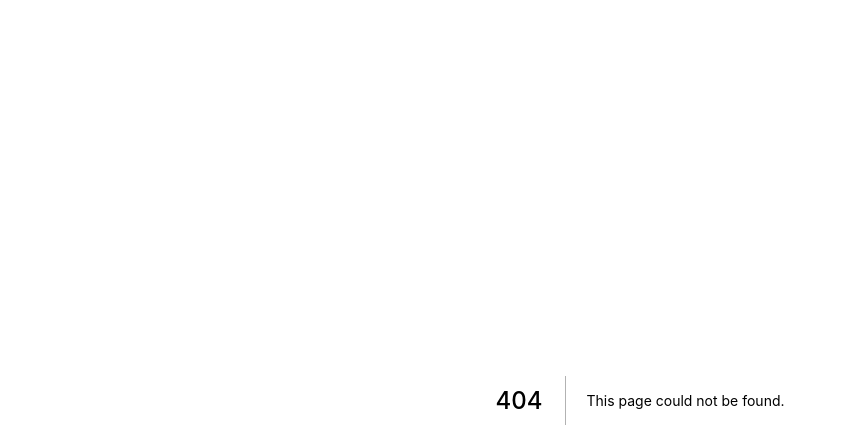
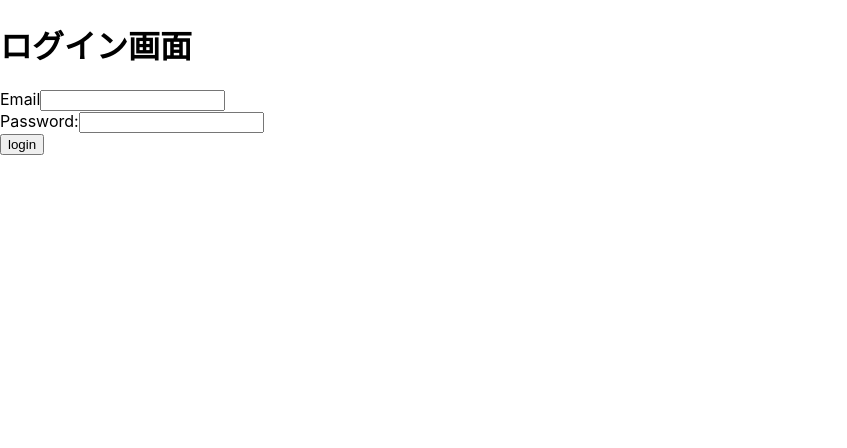
Before and after one commit to Riku-programming/session-managenet, a Next.js app: page /login in a window 1280 px wide. Before the commit this address had no page. Shown: the top 448 px of the page, without its empty margins (0-847 px from the left). Built offline with nearby package versions, Linux system fonts and the light colour scheme; no server answers.

Commit message:
add loginページ作成

```diff
--- /dev/null
+++ b/pages/login.tsx
@@ -0,0 +1,51 @@
+import type { FormEvent } from "react";
+
+import { NextPage } from "next";
+import { useState } from "react";
+import { useRouter } from "next/router";
+
+import { login } from "../utils";
+
+const LoginPage: NextPage = () => {
+    const router = useRouter();
+    const [email, setEmail] = useState("");
+    const [password, setPassword] = useState("")
+
+    const onSubmit = async (event: FormEvent) => {
+        event.preventDefault();
+        await login(email, password);
+        router.push("/dashboard")
+    };
+
+    return (
+        <div>
+            <h1>ログイン画面</h1>
+
+            <form onSubmit={onSubmit}>
+                <div>
+                    <label htmlFor="email">Email</label>
+                    <input
+                        id="email"
+                        value={email}
+                        onInput={(e) => setEmail(e.currentTarget.value)}
+                    />
+                </div>
+
+                <div>
+                    <label htmlFor="password">Password:</label>
+
+                    <input
+                        id="password"
+                        type="password"
+                        value={password}
+                        onInput={(e) => setPassword(e.currentTarget.value)}
+                    />
+                </div>
+
+                <button type="submit">login</button>
+            </form>
+        </div>
+    );
+};
+
+export default LoginPage;
```
